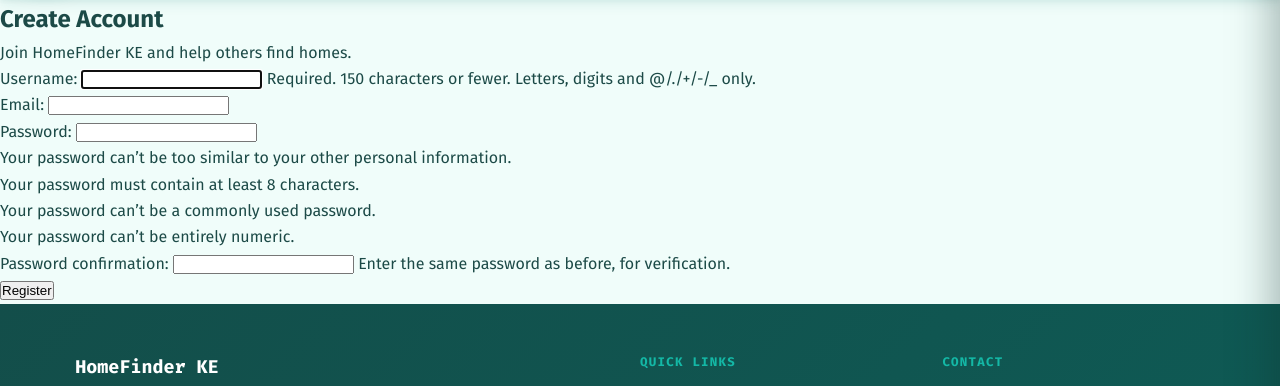
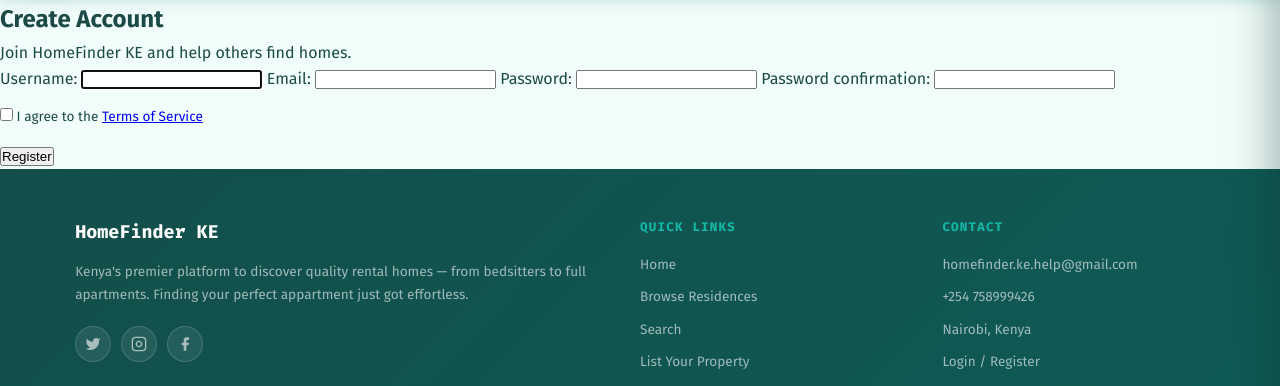
Before and after one commit to playboikido/homefinderke, a Django app: page /accounts/custom/register/ in a window 1280 px wide. Shown: the part 72-458 px from the top of the page. Run offline with Django 5.2, Linux system fonts and the light colour scheme.

Commit message:
Require Terms of Service agreement at registration

```diff
--- a/accounts/templates/accounts/register.html
+++ b/accounts/templates/accounts/register.html
@@ -16,7 +16,20 @@ Join HomeFinder KE and help others find homes.
 
     {% csrf_token %}
 
-    {{ form.as_p }}
+    {{ form.non_field_errors }}
+    {{ form.username.label_tag }} {{ form.username }} {{ form.username.errors }}
+    {{ form.email.label_tag }} {{ form.email }} {{ form.email.errors }}
+    {{ form.password1.label_tag }} {{ form.password1 }} {{ form.password1.errors }}
+    {{ form.password2.label_tag }} {{ form.password2 }} {{ form.password2.errors }}
+
+    <p style="font-size:0.85rem; margin:14px 0;">
+    {{ form.agree_to_terms }}
+    I agree to the <a href="{% url 'terms' %}" target="_blank">Terms of Service</a>
+    {{ form.agree_to_terms.errors }}
+    </p>
+
+    {{ form.captcha }}
+    {{ form.captcha.errors }}
 
     <button type="submit">
         Register
--- a/core/forms.py
+++ b/core/forms.py
@@ -168,12 +168,15 @@ from django_recaptcha.widgets import ReCaptchaV2Checkbox
 
 class UserRegistrationForm(UserCreationForm):
     email = forms.EmailField(required=True)
+    agree_to_terms = forms.BooleanField(
+        required=True,
+        error_messages={'required': 'You must agree to the Terms of Service to create an account.'}
+    )
     captcha = ReCaptchaField(widget=ReCaptchaV2Checkbox())
 
     class Meta:
         model = User
         fields = ['username', 'email', 'password1', 'password2']
-
 
 class UserLoginForm(forms.Form):
     username = forms.CharField()
```
